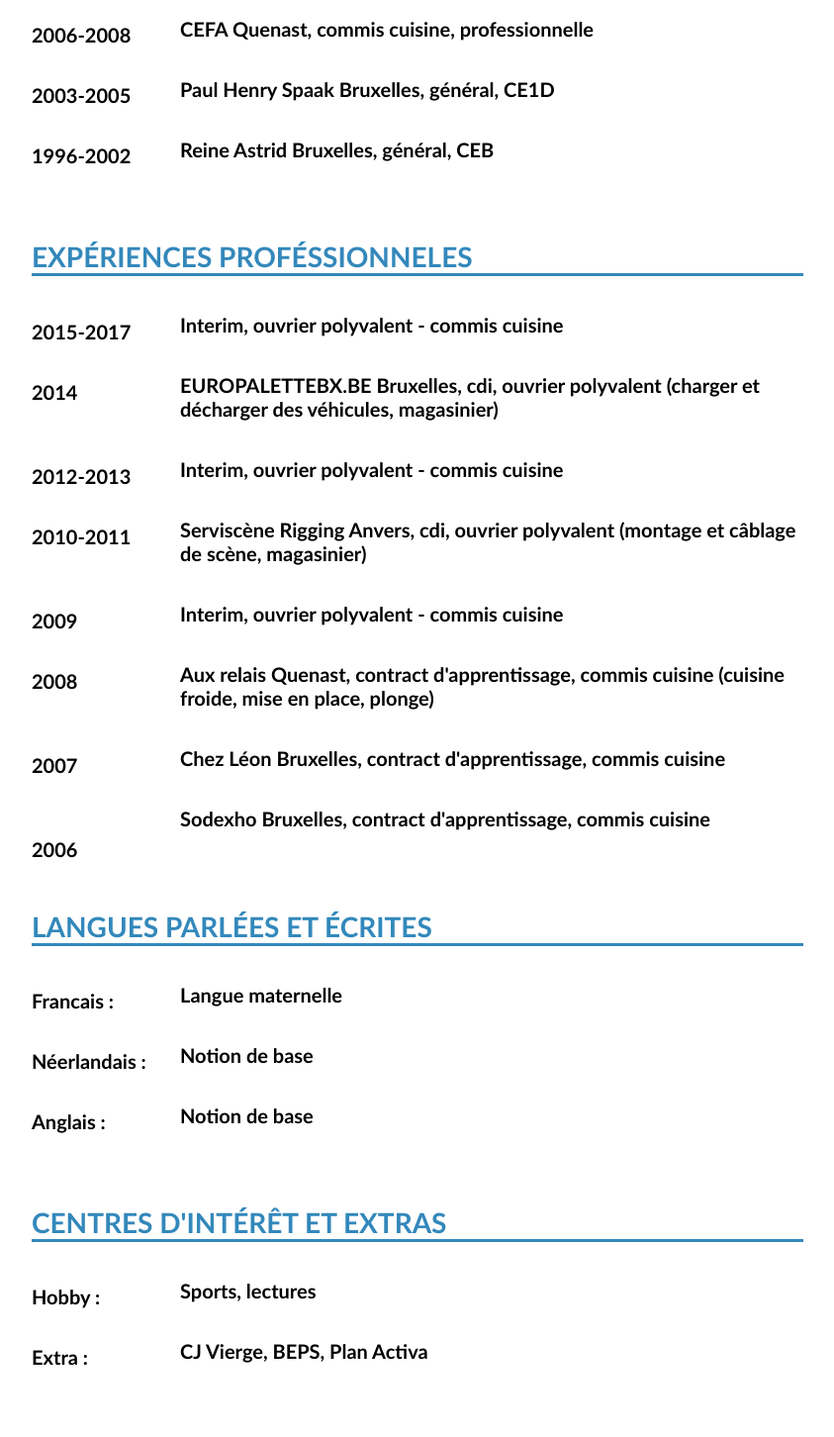
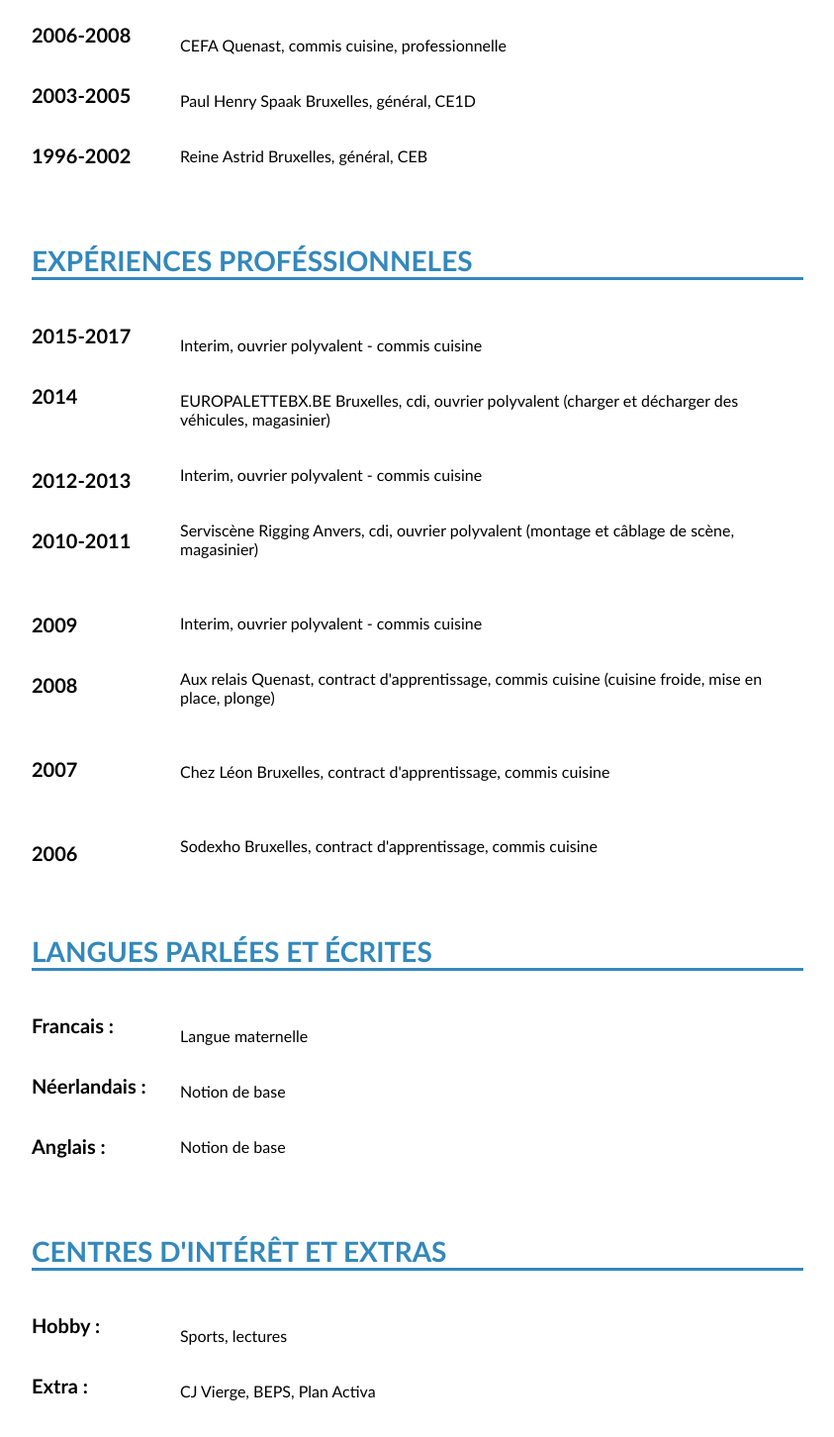
Before and after one commit to creageo/CV, a plain HTML site: page index.html in a window 1280 px wide. Shown: the part 338-1790 px from the top of the page at 99% size, without its empty margins (218-1061 px from the left). Before the commit the page ends 1758 px from the top, so only its background shows below. Drawn offline with Linux system fonts and the light colour scheme.

Commit message:
Update index.html

```diff
--- a/index.html
+++ b/index.html
@@ -27,9 +27,9 @@
             <p>1996-2002</p>
             </div>
             <div class="sec-droite" id="format-gauche">
-            <p><span class="titre">CEFA Quenast, commis cuisine, professionnelle</span></p>
-            <p><span class="titre">Paul Henry Spaak Bruxelles, général, CE1D</span></p>
-            <p><span class="titre">Reine Astrid Bruxelles, général, CEB</span></p>
+            <p></br>CEFA Quenast, commis cuisine, professionnelle</p>
+            <p>Paul Henry Spaak Bruxelles, général, CE1D</p>
+            <p>Reine Astrid Bruxelles, général, CEB</p>
             </div>
             </br>
             <div class="Section">
@@ -45,14 +45,14 @@
             <p></br>2006</p>
             </div>
             <div class="sec-droite" id="format-gauche">
-            <p><span class="titre">Interim, ouvrier polyvalent - commis cuisine</span></p>
-            <p><span class="titre">EUROPALETTEBX.BE Bruxelles, cdi, ouvrier polyvalent (charger et décharger des véhicules, magasinier)</span></p>
-            <p><span class="titre">Interim, ouvrier polyvalent - commis cuisine</span></p>
-            <p><span class="titre">Serviscène Rigging Anvers, cdi, ouvrier polyvalent (montage et câblage de scène, magasinier)</span></p>
-            <p><span class="titre">Interim, ouvrier polyvalent - commis cuisine</span></p>
-            <p><span class="titre">Aux relais Quenast, contract d'apprentissage, commis cuisine (cuisine froide, mise en place, plonge)</span></p>
-            <p><span class="titre">Chez Léon Bruxelles, contract d'apprentissage, commis cuisine</span></p>
-            <p><span class="titre">Sodexho Bruxelles, contract d'apprentissage, commis cuisine</span></p>
+            <p></br>Interim, ouvrier polyvalent - commis cuisine</p>
+            <p>EUROPALETTEBX.BE Bruxelles, cdi, ouvrier polyvalent (charger et décharger des véhicules, magasinier)</p>
+            <p>Interim, ouvrier polyvalent - commis cuisine</p>
+            <p>Serviscène Rigging Anvers, cdi, ouvrier polyvalent (montage et câblage de scène, magasinier)</p>
+            <p></br>Interim, ouvrier polyvalent - commis cuisine</p>
+            <p>Aux relais Quenast, contract d'apprentissage, commis cuisine (cuisine froide, mise en place, plonge)</p>
+            <p></br>Chez Léon Bruxelles, contract d'apprentissage, commis cuisine</p>
+            <p></br>Sodexho Bruxelles, contract d'apprentissage, commis cuisine</p>
             </div>
             </br>
             <div class="Section">
@@ -63,9 +63,9 @@
             <p>Anglais : </p>
             </div>
             <div class="sec-droite" id="format-gauche">
-            <p><span class="titre">Langue maternelle</span></p>
-            <p><span class="titre">Notion de base</span></p>
-            <p><span class="titre">Notion de base</span></p>
+            <p></br>Langue maternelle</p>
+            <p>Notion de base</p>
+            <p>Notion de base</p>
             </div>
             </br>
             <div class="Section">
@@ -75,8 +75,8 @@
             <p>Extra : </p>
             </div>
             <div class="sec-droite" id="format-gauche">
-            <p><span class="titre">Sports, lectures</span></p>
-            <p><span class="titre">CJ Vierge, BEPS, Plan Activa</span></p>
+            <p></br>Sports, lectures</p>
+            <p>CJ Vierge, BEPS, Plan Activa</p>
                 </div>
             </div>
         </div>
```
